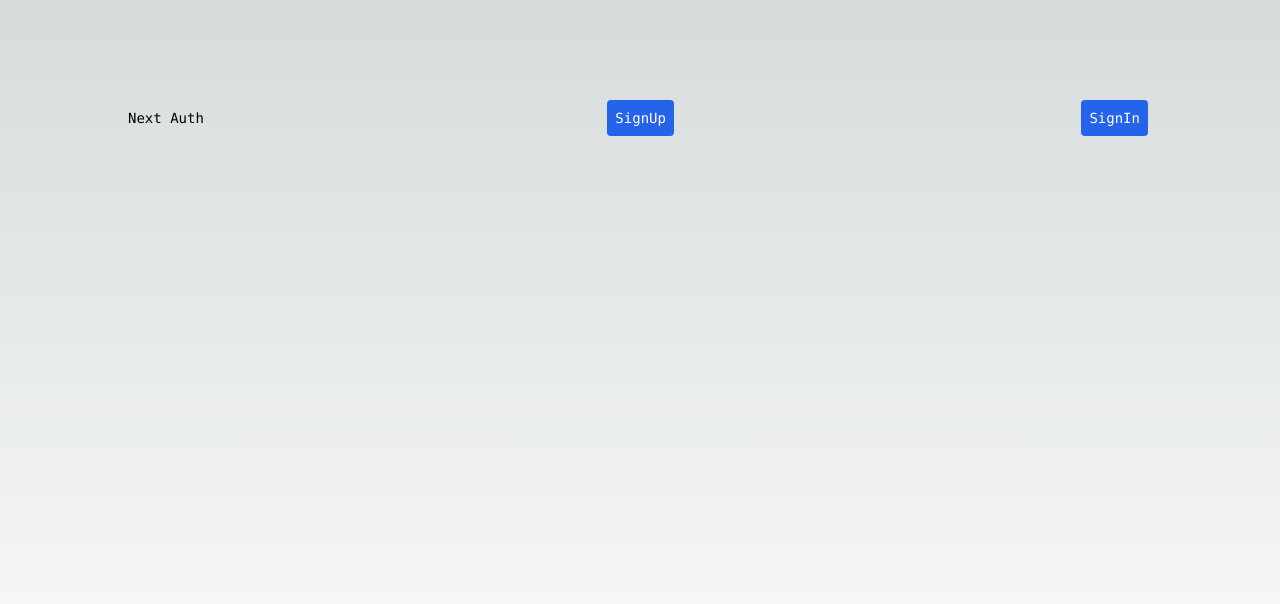
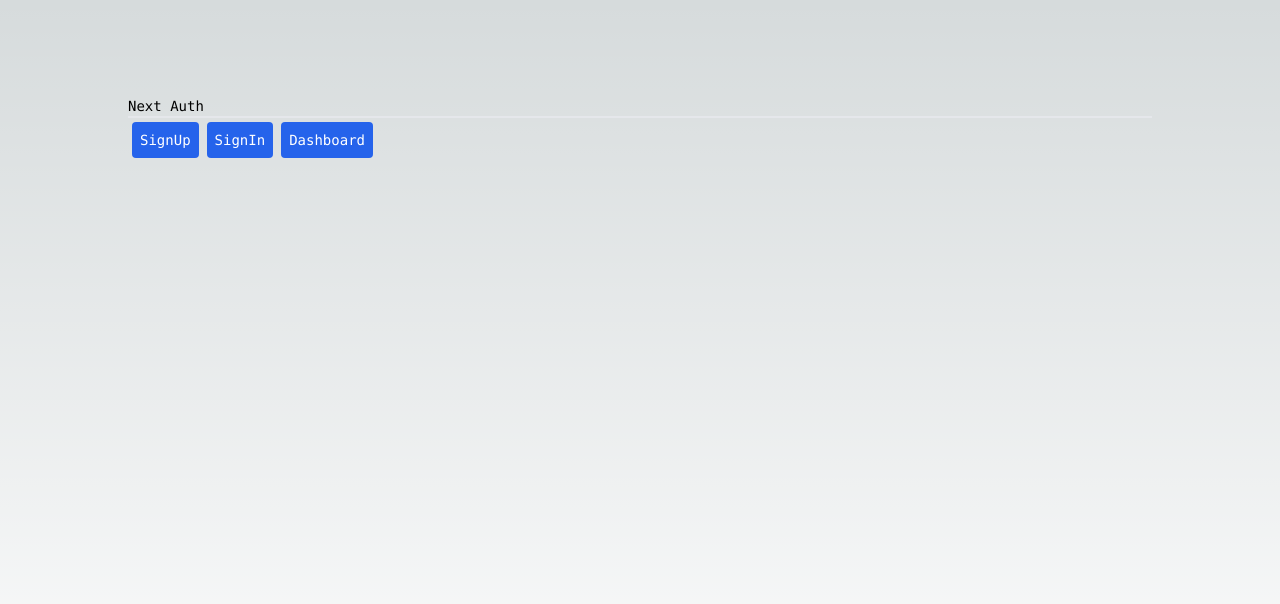
Before and after one commit to hasanashrafi/next-auth, a Next.js app: page / in a window 1280 px wide. Shown: the top 604 px of the page. Built offline with nearby package versions, Linux system fonts and the light colour scheme.

Commit message:
edit styles

```diff
--- a/pages/index.js
+++ b/pages/index.js
@@ -7,16 +7,21 @@ export default function Home() {
     <main
       className={`flex min-h-screen flex-col items-center justify-between p-24 `}
     >
-      <div className="z-10 max-w-5xl w-full items-center justify-between font-mono text-sm lg:flex">
-        <h2>Next Auth</h2>
+      <div className="z-10 max-w-5xl w-full items-center  font-mono text-sm ">
+        <h2 className="border-b-2">Next Auth</h2>
+
         <button className="p-2 rounded bg-blue-600 m-1 text-white">
           <Link href="/signup">SignUp</Link>
         </button>
         <button
-        className="p-2 rounded bg-blue-600 m-1 text-white">
-                   <Link href="/signin">SignIn</Link>
+          className="p-2 rounded bg-blue-600 m-1 text-white">
+          <Link href="/signin">SignIn</Link>
+        </button>
+         <button
+          className="p-2 rounded bg-blue-600 m-1 text-white">
+          <Link href="/dashboard">Dashboard</Link>
+        </button>
 
-        </button>
       </div>
     </main>
   );
```
